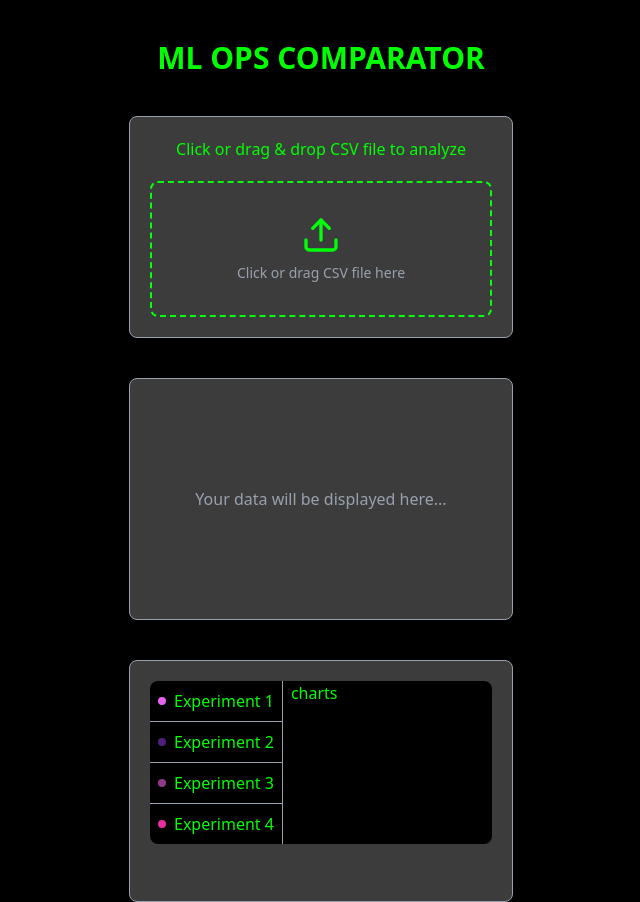
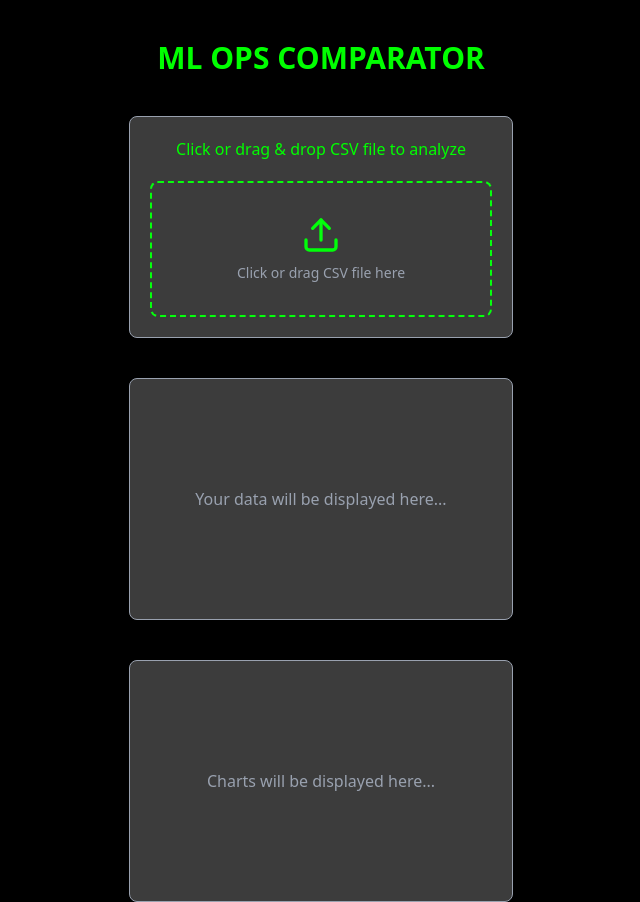
Before and after one commit to Spirit1408/MLOps_Comparator, a Vue app: page / in a window 1280 px wide. Shown: the whole page, without its empty margins (319-959 px from the left). Built offline with nearby package versions, Linux system fonts and the light colour scheme.

Commit message:
Update charts rendering logic

```diff
--- a/src/components/DataCharts/DataChart/DataChart.vue
+++ b/src/components/DataCharts/DataChart/DataChart.vue
@@ -1,22 +1,19 @@
 <script setup>
 import ChartButton from './ChartButton/ChartButton.vue'
+import { useExperimentsStore } from '@/stores/experimentsStore'
+import { computed } from 'vue'
+
+const experimentsStore = useExperimentsStore()
+
+const experiments = computed(() => experimentsStore.experimentIds)
 </script>
 
 <template>
   <div class="flex gap-2 bg-black rounded-lg">
     <div class="border-r border-gray-400">
       <ul class="divide-y divide-gray-400">
-        <li>
-          <ChartButton experiment="Experiment 1" />
-        </li>
-        <li>
-          <ChartButton experiment="Experiment 2" />
-        </li>
-        <li>
-          <ChartButton experiment="Experiment 3" />
-        </li>
-        <li>
-          <ChartButton experiment="Experiment 4" />
+        <li v-for="experiment in experiments" :key="experiment">
+          <ChartButton :experiment="experiment" />
         </li>
       </ul>
     </div>
--- a/src/components/DataCharts/DataCharts.vue
+++ b/src/components/DataCharts/DataCharts.vue
@@ -1,18 +1,27 @@
 <script setup>
-import { ref } from 'vue'
+import { computed } from 'vue'
 import DataChart from './DataChart/DataChart.vue'
+import { useExperimentsStore } from '@/stores/experimentsStore'
 
-const isDataLoaded = ref(true)
+const experimentsStore = useExperimentsStore()
+
+const isDataLoaded = computed(() => experimentsStore.isDataLoaded)
+const isLoading = computed(() => experimentsStore.isLoading)
+const metrics = computed(() => experimentsStore.metricNames)
 </script>
 
 <template>
   <div class="p-5 rounded-lg max-w-[30%] w-full mx-auto border border-gray-400 bg-[#3C3C3C]">
-    <div v-if="!isDataLoaded" class="h-[200px] flex items-center justify-center">
+    <div v-if="!isDataLoaded && !isLoading" class="h-[200px] flex items-center justify-center">
       <p class="text-gray-400">Charts will be displayed here...</p>
     </div>
 
-    <div v-else class="h-[200px] flex flex-col gap-5">
-      <DataChart />
+    <div v-else-if="isLoading" class="h-[200px] flex items-center justify-center">
+      <p class="text-green-400">Loading data from file...</p>
+    </div>
+
+    <div v-else class="flex flex-col gap-5">
+      <DataChart v-for="metric in metrics" :key="metric" />
     </div>
   </div>
 </template>
--- a/src/components/DataInfo/DataInfo.vue
+++ b/src/components/DataInfo/DataInfo.vue
@@ -12,7 +12,7 @@ const fileName = computed(() => experimentsStore.fileName)
 
 <template>
   <div class="p-5 rounded-lg max-w-[30%] w-full mx-auto border border-gray-400 bg-[#3C3C3C]">
-    <div v-if="isLoading" class="max-h-[200px] flex items-center justify-center">
+    <div v-if="isLoading" class="h-[200px] flex items-center justify-center">
       <p class="text-green-400">Loading data from file...</p>
     </div>
 
```
